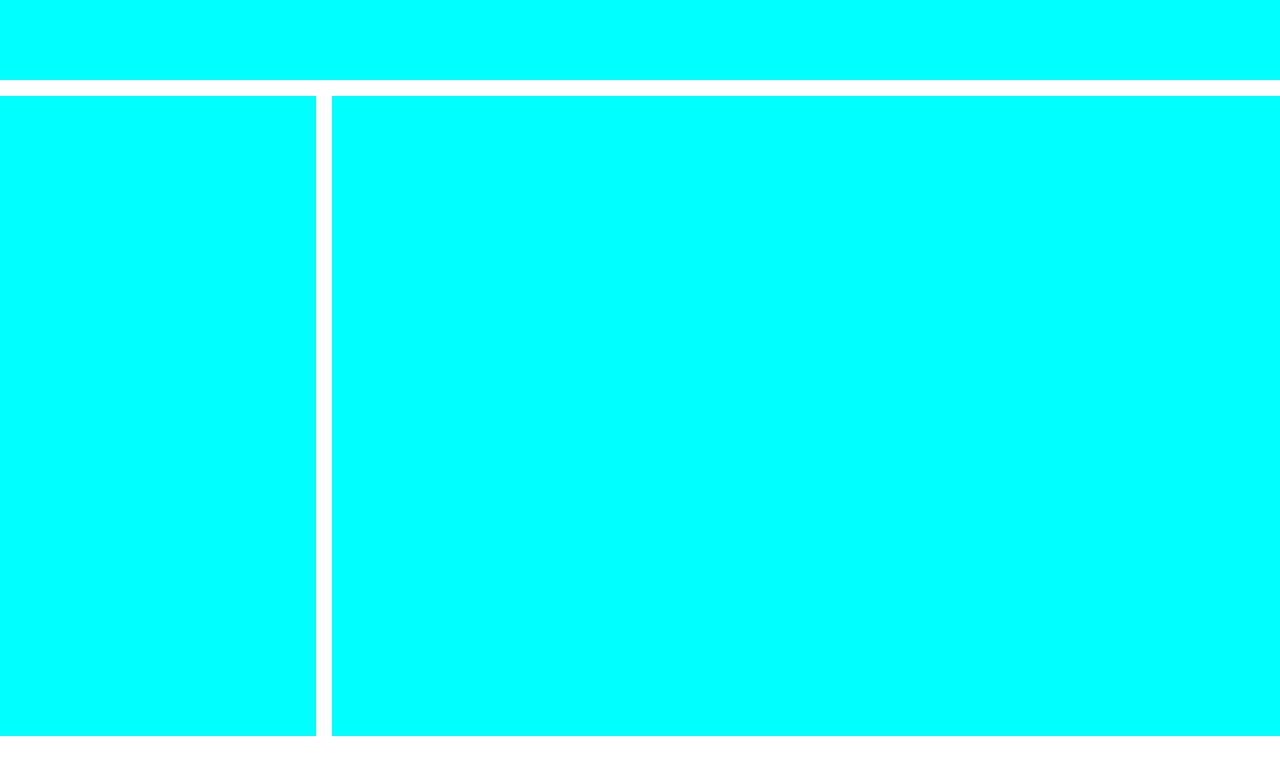
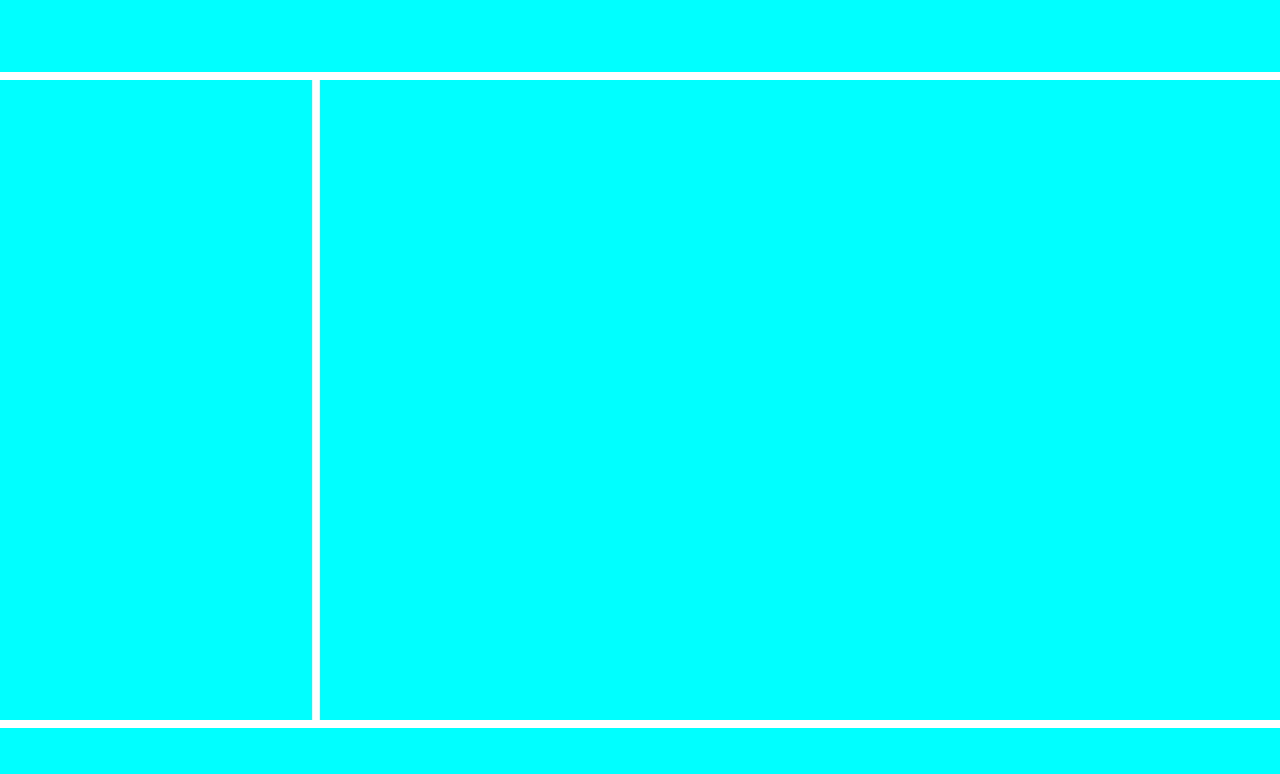
Before and after one commit to TetyKiller132/Tarea4Flex, a plain HTML site: page Plantilla1/index.html in a window 1280 px wide. Drawn offline with Linux system fonts and the light colour scheme.

Commit message:
Asgino propiedades a footer e implemento bordes a todos los contenedores

```diff
--- a/Estilos/Estilos1.css
+++ b/Estilos/Estilos1.css
@@ -3,21 +3,31 @@
     padding: 0;
 }
 header{
+    box-sizing: border-box;
     height: 10vh;
     width: 100vw;
-    border-bottom: 1em solid white;
+    border-bottom: .5em solid white;
     background-color: aqua;
 }
 .container-flex{
     display: flex;
     height: 80vh;
+
 }
 .container-left{
+    box-sizing: border-box;
     width: 25vw;
-    border-right: 1em solid white;
+    border-right: .5em solid white;
     background-color: aqua;
 }
 .container-rigth{
     width: 75vw;
     background-color: aqua;
 }
+footer{
+    box-sizing: border-box;
+    width: 100vw;
+    height: 10vh;
+    border-top: .5em solid white;
+    background-color: aqua;
+}
```
